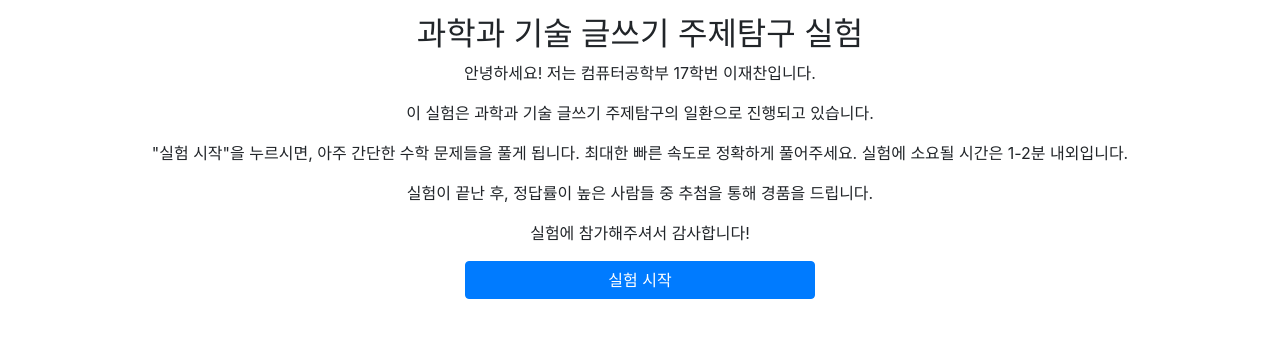
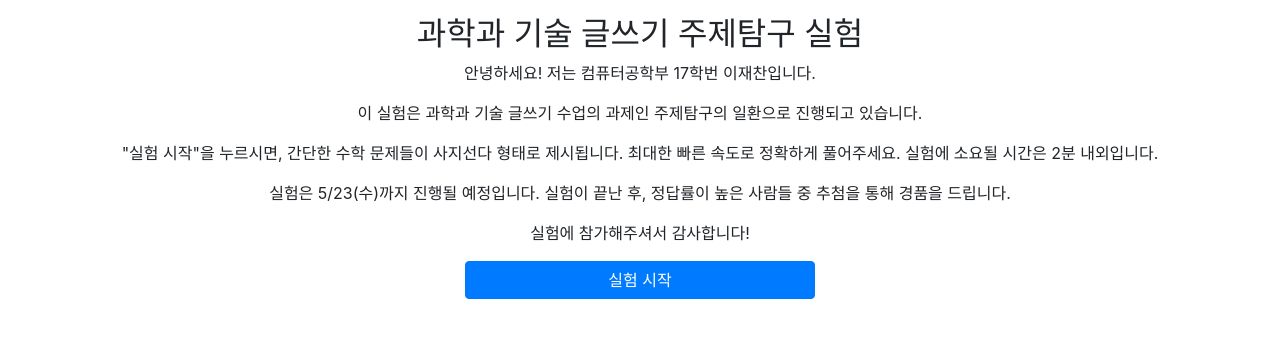
Before and after one commit to dlwocks31/sciwriting, a Django app: page / in a window 1280 px wide. Shown: the top 338 px of the page. Run offline with Django 3.2, Linux system fonts and the light colour scheme; data comes from the database, SQL or seed files in the repository; some libraries are stand-ins or nearby versions.

Commit message:
index comment changed

```diff
--- a/experiment/templates/experiment/index.html
+++ b/experiment/templates/experiment/index.html
@@ -9,9 +9,9 @@
 <div class="row justify-content-center">
 	<div class="col">
 		<p class="text-center">안녕하세요! 저는 컴퓨터공학부 17학번 이재찬입니다.</p>
-		<p class="text-center">이 실험은 과학과 기술 글쓰기 주제탐구의 일환으로 진행되고 있습니다.</p>
-		<p class="text-center">"실험 시작"을 누르시면, 아주 간단한 수학 문제들을 풀게 됩니다. 최대한 빠른 속도로 정확하게 풀어주세요. 실험에 소요될 시간은 1-2분 내외입니다.</p>
-		<p class="text-center">실험이 끝난 후, 정답률이 높은 사람들 중 추첨을 통해 경품을 드립니다.</p>
+		<p class="text-center">이 실험은 과학과 기술 글쓰기 수업의 과제인 주제탐구의 일환으로 진행되고 있습니다.</p>
+		<p class="text-center">"실험 시작"을 누르시면, 간단한 수학 문제들이 사지선다 형태로 제시됩니다. 최대한 빠른 속도로 정확하게 풀어주세요. 실험에 소요될 시간은 2분 내외입니다.</p>
+		<p class="text-center">실험은 5/23(수)까지 진행될 예정입니다. 실험이 끝난 후, 정답률이 높은 사람들 중 추첨을 통해 경품을 드립니다.</p>
 		<p class="text-center">실험에 참가해주셔서 감사합니다!</p>
 	</div>
 </div>
```
